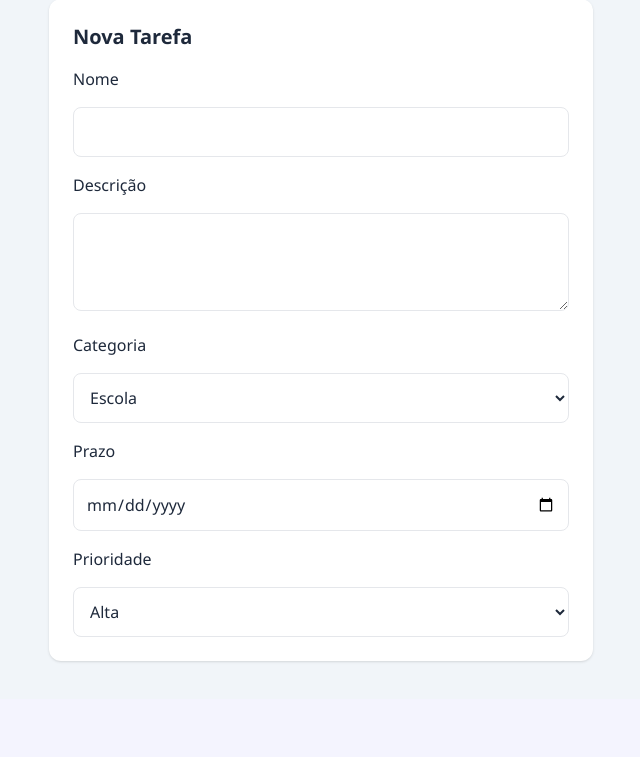
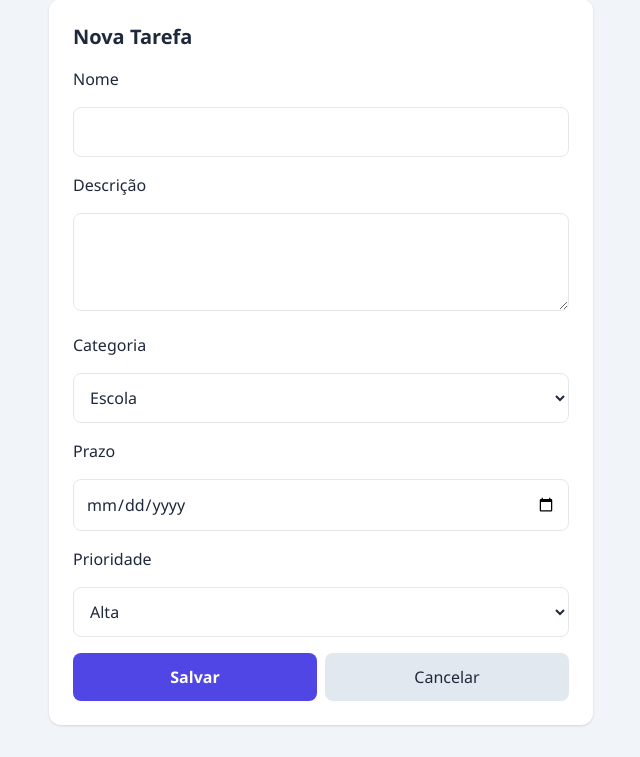
Before and after one commit to melissagouvea/ESTODOLISTWEB, a Flask app: page /adicionar in a window 1280 px wide. Shown: the part 101-858 px from the top of the page, without its empty margins (319-959 px from the left). Before the commit the page ends 764 px from the top, so only its background shows below. Run offline with Flask 3, Linux system fonts and the light colour scheme; some libraries are stand-ins or nearby versions.

Commit message:
adiciona botões de salvar e cancelar ao formulário de nova tarefa

```diff
--- a/templates/formulario.html
+++ b/templates/formulario.html
@@ -50,7 +50,15 @@
         {% if dados.prioridade == "BAIXA" %}selected{% endif %}>Baixa</option>
 </select>
 
-{# botões aqui #}
+<div class="flex gap-2">
+    <button type="submit"
+        class="flex-1 bg-indigo-600 text-white rounded-lg p-3 font-semibold">
+        Salvar
+    </button>
+    <a href="/" class="flex-1 text-center rounded-lg p-3 bg-slate-200">
+        Cancelar
+    </a>
+</div>
 
         </form>
     </main>
--- a/templates/index.html
+++ b/templates/index.html
@@ -3,7 +3,7 @@
 
 {% block content %}
   <main class="max-w-5xl mx-auto px-4 py-6">
-    <h2 class="text-2xl font-bold mb-4">Minhas tarefas</h2>
+
     <ul class="space-y-3">
       {% for tarefa in tarefas %}
       <li class="bg-white rounded-xl shadow p-4 flex flex-col gap-3
```
